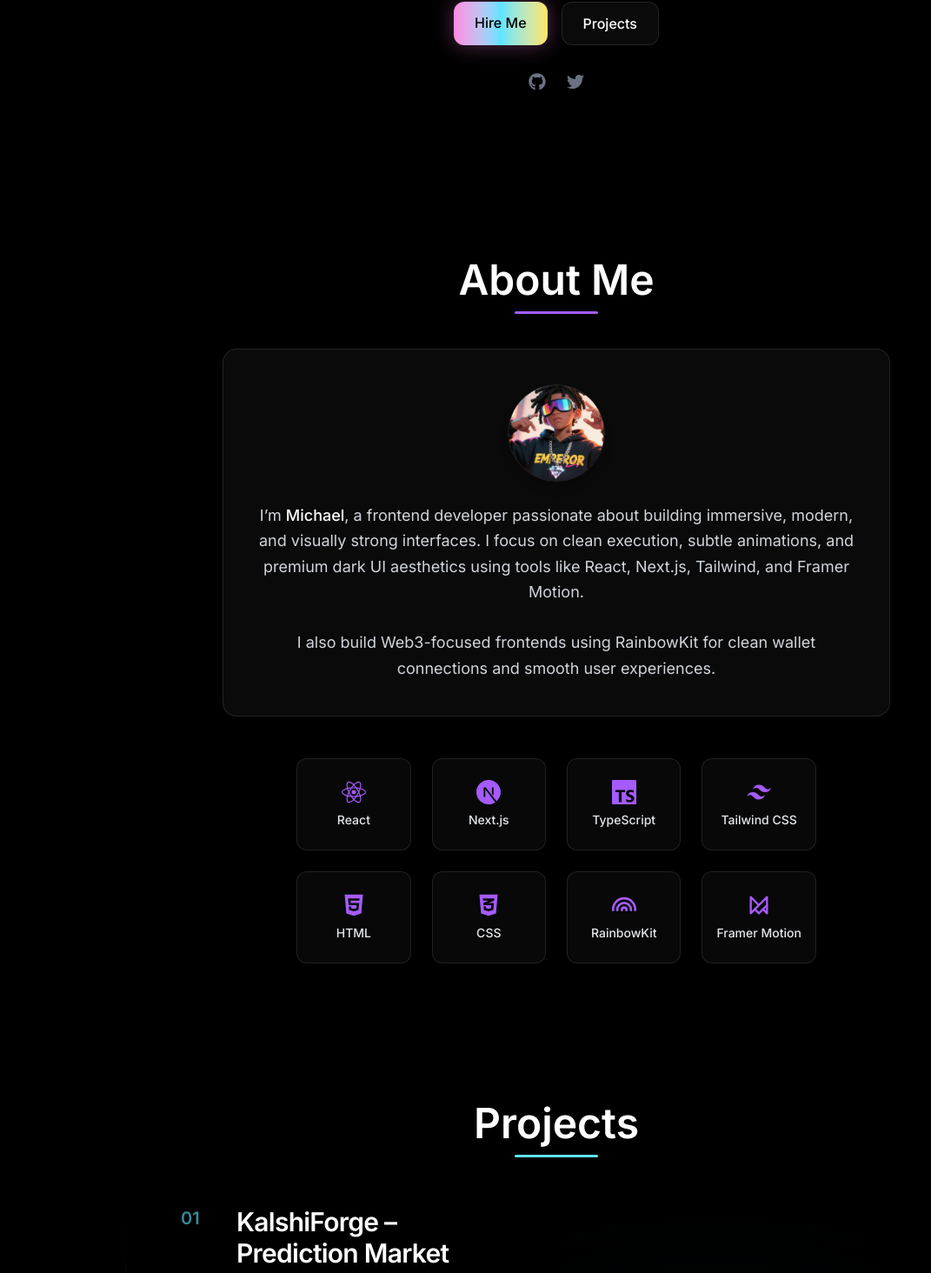
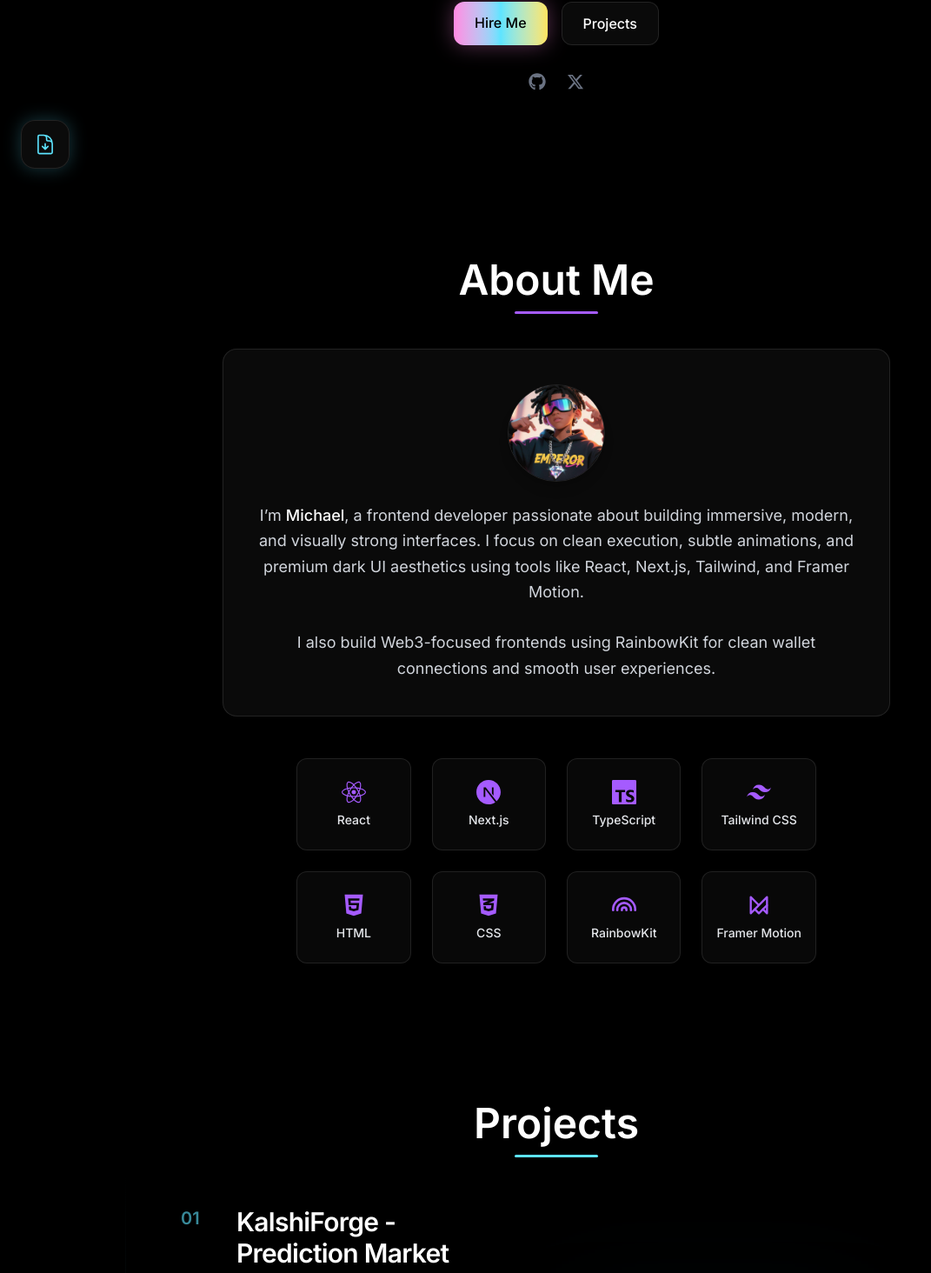
Before and after one commit to Badejomichael/my-portfolio, a Next.js app: page / in a window 1280 px wide. Shown: the part 582-2046 px from the top of the page at 87% size, without its empty margins (0-1071 px from the left). Built offline with nearby package versions, Linux system fonts and the light colour scheme.

Commit message:
Add files via upload

```diff
--- a/src/app/components/Footer.tsx
+++ b/src/app/components/Footer.tsx
@@ -1,7 +1,8 @@
 "use client";
 
 import { motion } from "framer-motion";
-import { FaGithub, FaTwitter } from "react-icons/fa";
+import { FaGithub } from "react-icons/fa";
+import { FaXTwitter } from "react-icons/fa6";
 
 export default function Footer() {
   return (
@@ -41,7 +42,7 @@
             target="_blank"
             className="text-gray-400 hover:text-[#B57BFF] transition"
           >
-            <FaTwitter />
+            <FaXTwitter />
           </a>
         </div>
 
--- a/src/app/components/Hero.tsx
+++ b/src/app/components/Hero.tsx
@@ -2,7 +2,8 @@
 
 import Image from "next/image";
 import { motion } from "framer-motion";
-import { FaGithub, FaTwitter } from "react-icons/fa";
+import { FaGithub } from "react-icons/fa";
+import { FaXTwitter } from "react-icons/fa6";
 
 export default function Hero() {
   return (
@@ -108,7 +109,7 @@
         className="mt-8 flex gap-6 text-xl text-gray-500"
       >
         <a href="https://github.com/Badejomichael/" className="hover:text-[#5DE4FF] transition"><FaGithub /></a>
-        <a href="https://x.com/therepublikan_" className="hover:text-[#B57BFF] transition"><FaTwitter /></a>
+        <a href="https://x.com/therepublikan_" className="hover:text-[#B57BFF] transition"><FaXTwitter /></a>
       </motion.div>
     </section>
   );
--- a/src/app/components/Projects.tsx
+++ b/src/app/components/Projects.tsx
@@ -11,7 +11,7 @@
   const projects = [
     {
       video: "/project1.mp4",
-      title: "KalshiForge – Prediction Market Creator",
+      title: "KalshiForge - Prediction Market Creator",
       desc: "A future-concept simulation inspired by Kalshi where users build custom prediction markets with financial-grade UX and smooth state transitions.",
       tags: ["Next.js", "TypeScript", "Framer Motion", "Recharts"],
       live: "https://kalshiforge.netlify.app",
@@ -19,7 +19,7 @@
     },
     {
       video: "/project2.mp4",
-      title: "MicroKalshi – Event Market Dashboard",
+      title: "MicroKalshi - Event Market Dashboard",
       desc: "A real-time animated market dashboard inspired by Kalshi with clean hierarchy and smooth transitions.",
       tags: ["Next.js", "TypeScript", "Framer Motion"],
       live: "https://micro-kalshi.vercel.app",
@@ -27,7 +27,7 @@
     },
     {
       video: "/project3.mp4",
-      title: "ClaimFlow – Mock Airdrop dApp",
+      title: "ClaimFlow - Mock Airdrop dApp",
       desc: "A Web3-focused, animated claim interface using RainbowKit + Wagmi.",
       tags: ["Next.js", "RainbowKit", "Wagmi", "Web3 UX"],
       live: "https://claim-flowhq.vercel.app",
@@ -43,7 +43,7 @@
     },
     {
       video: "/project5.mp4",
-      title: "Chef’s Secret – Recipe Explorer",
+      title: "Chef’s Secret - Recipe Explorer",
       desc: "A clean recipe browsing experience powered by Spoonacular API.",
       tags: ["HTML", "CSS", "Bootstrap", "JavaScript"],
       live: "https://mikelchef-secret.netlify.app/",
--- /dev/null
+++ b/src/app/components/ResumeDownloadButton.tsx
@@ -0,0 +1,67 @@
+"use client";
+
+import { motion } from "framer-motion";
+import { HiOutlineDocumentArrowDown } from "react-icons/hi2";
+
+export default function ResumeDownloadButton() {
+  return (
+    <motion.a
+      href="/resume.pdf"
+      download
+      initial={{ opacity: 0, x: -20 }}
+      animate={{ opacity: 1, x: 0 }}
+      transition={{ duration: 0.5, delay: 0.8 }}
+      whileHover={{ scale: 1.08 }}
+      whileTap={{ scale: 0.95 }}
+      className="
+        fixed bottom-6 left-6 z-50
+        group
+      "
+      aria-label="Download Resume"
+    >
+
+      <div
+        className="
+          w-14 h-14
+          flex items-center justify-center
+          rounded-2xl
+          backdrop-blur-xl
+          bg-[#111]/70
+          border border-white/10
+          shadow-[0_0_20px_rgba(93,228,255,0.25)]
+          hover:shadow-[0_0_30px_rgba(181,123,255,0.35)]
+          transition-all duration-300
+        "
+      >
+        <HiOutlineDocumentArrowDown
+          size={26}
+          className="
+            text-[#5DE4FF]
+            group-hover:text-[#B57BFF]
+            transition-colors duration-300
+          "
+        />
+      </div>
+
+      {/* TOOLTIP */}
+      <span
+        className="
+          pointer-events-none
+          absolute left-full bottom-1/2 translate-y-1/2 ml-4
+          whitespace-nowrap
+          px-3 py-1.5 text-sm
+          rounded-lg
+          bg-[#111]/80 backdrop-blur-md
+          border border-white/10
+          text-gray-200
+          opacity-0 scale-95
+          group-hover:opacity-100 group-hover:scale-100
+          transition-all duration-300
+          shadow-lg
+        "
+      >
+        Download Resume
+      </span>
+    </motion.a>
+  );
+}
--- a/src/app/layout.tsx
+++ b/src/app/layout.tsx
@@ -2,7 +2,8 @@
 import type { Metadata } from "next";
 import "./globals.css";
 import Navbar from "@/app/components/Navbar";
-import Footer from "./components/Footer";
+import Footer from "@/app/components/Footer";
+import ResumeDownloadButton from "@/app/components/ResumeDownloadButton";
 import { Inter, Space_Grotesk } from "next/font/google";
 
 
@@ -17,7 +18,7 @@
 });
 
 export const metadata: Metadata = {
-  title: "Michael — Portfolio",
+  title: "Michael - Portfolio",
   description: "Modern portfolio built with Next.js + TailwindCSS",
 };
 
@@ -36,7 +37,10 @@
       <body className="bg-[#0A0A0F] text-white">
         <Navbar />
 
-        <main className="px-6 md:px-14 lg:px-28">{children}</main>
+        <main className="px-6 md:px-14 lg:px-28">
+          {children}
+          <ResumeDownloadButton />
+        </main>
 
         <Footer />
       </body>
```
Also changed, not shown: 1 other file (tests, documents, lock files or other folders).
